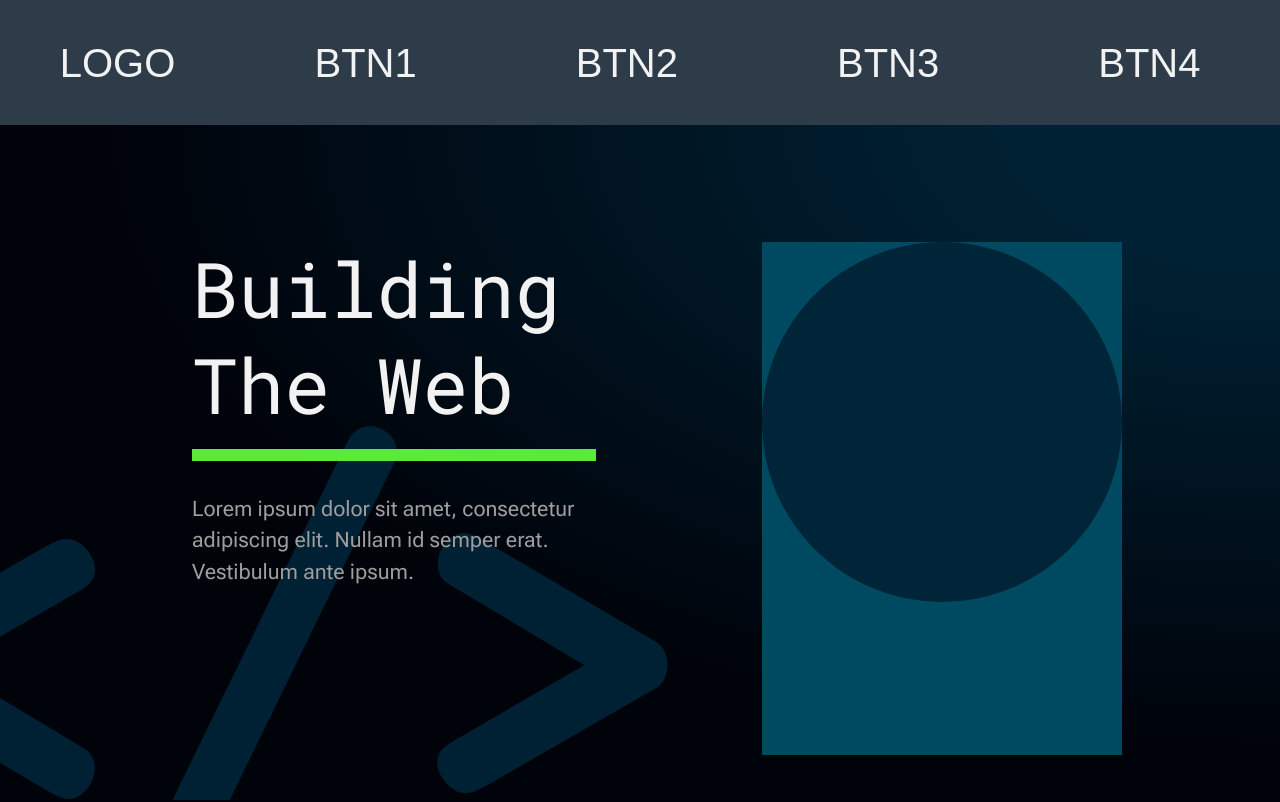
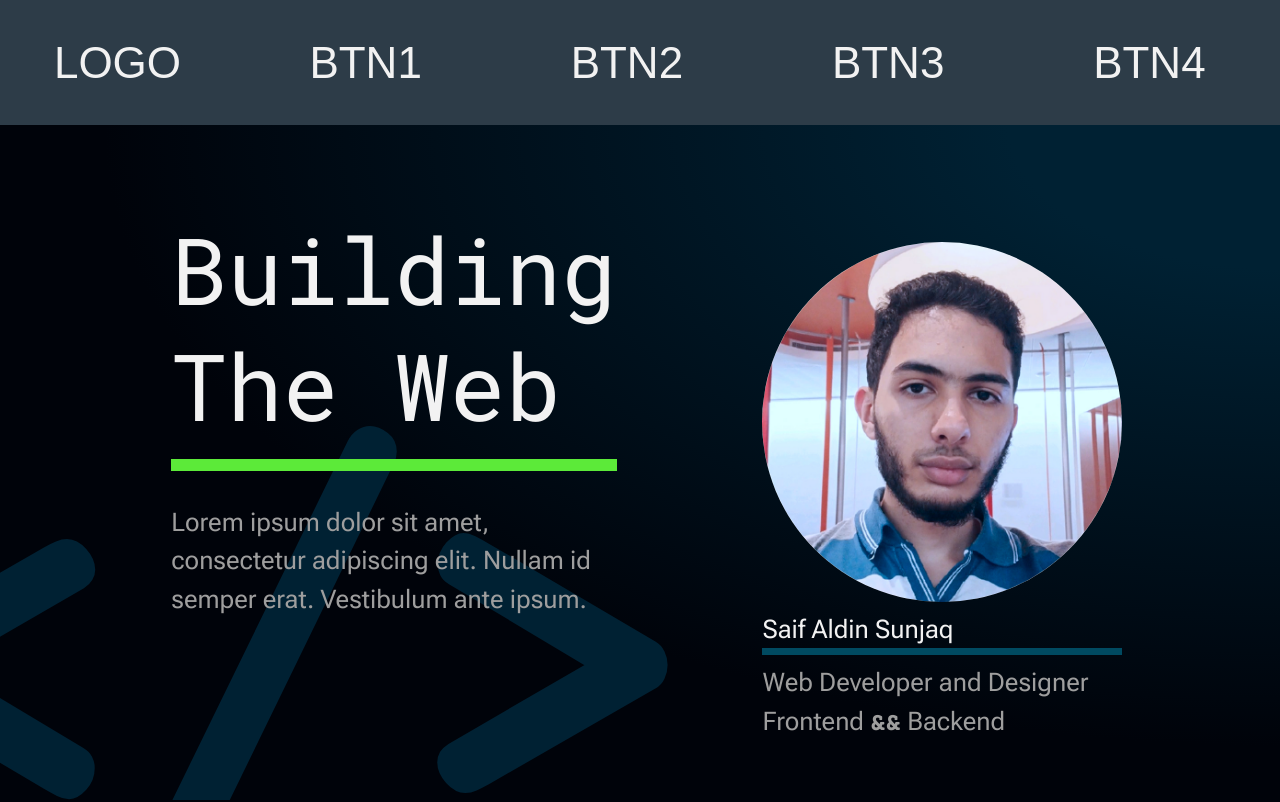
Before and after one commit to DaSmelterSaif/portfolio, a Vue app: page / in a window 1280 px wide. Shown: the top 802 px of the page. Built offline with nearby package versions, Linux system fonts and the light colour scheme; a web font is replaced by a local one.

Commit message:
added profilepic and fixed hero section

```diff
--- a/src/components/HeroSec.vue
+++ b/src/components/HeroSec.vue
@@ -11,14 +11,15 @@ export default {
     <!-- TODO - Fix vertical alignment (especially when pressing F11). -->
     <!--// TODO - Fix h1 growing more than needed. -->
     <section
-        class="grid lg:grid-rows-1 lg:grid-cols-2 grid-rows-auto xll:px-56 lg:px-28 relative -z-20 overflow-hidden bg-radial-[at_100%_0%] from-[#002133] from-15% to-bg-dark to-65% min-h-[calc(100vh-125px)]">
+        class="grid lg:grid-rows-1 lg:grid-cols-2 grid-rows-auto xll:px-56 lg:px-28 relative -z-20 overflow-hidden bg-radial-[at_100%_0%] from-[#002133] from-15% to-bg-dark to-65% min-h-[calc(100vh-125px)] lg:py-0 py-[5vh]">
 
         <div
-            class="flex xl:justify-center items-center lg:mt-0 lg:justify-start lg:mr-[8.333%] lg:ml-0 mx-[8.333vw] lg:min-h-full mt-[5vh]">
+            class="flex xl:justify-center items-center lg:justify-start lg:mr-[8.333%] lg:ml-0 mx-[8.333vw] lg:min-h-full">
             <!-- bg-blue-300/30 -->
             <div class="mb-[12vh] max-w-124 xl:ml-20 lg:ml-5">
                 <div class="border-b-12 border-solid border-primary pb-4">
-                    <h1 class="text-title text-text text-[clamp(var(--text-4xl),6vw,var(--text-8xl))] leading-tight">
+                    <h1
+                        class="text-title text-text text-[clamp(var(--text-4xl),6vw+1rem,var(--text-8xl))] leading-tight">
                         Building The Web</h1>
                 </div> <!-- lg:text-xl xl:text-2xl -->
                 <p class="text-body text-body-font text-text-muted mt-8">
@@ -34,8 +35,15 @@ export default {
         <div class="flex justify-center items-center"> <!-- bg-amber-300/30 -->
             <!-- w-105 -->
             <div
-                class="bg-highlight xll:w-[23vw] 2xl:mt-[3vh] 2xl:ml-[8vw] 2xl:h-auto 2xl:w-97.75 2xl:aspect-391/557 xl:h-auto xl:w-90 xl:aspect-391/557 lg:mt-[9vh] lg:w-90 lg:h-auto lg:aspect-391/557 lg:ml-[6vw] md:w-[70vw] h-auto w-[80vw] m-0 aspect-391/557">
-                <div class="bg-bg-light w-full aspect-square rounded-full"></div>
+                class="xll:w-[23vw] 2xl:mt-[3vh] 2xl:ml-[8vw] 2xl:h-auto 2xl:w-97.75 2xl:aspect-391/557 xl:h-auto xl:w-90 xl:aspect-391/557 lg:mt-[9vh] lg:w-90 lg:ml-[6vw] w-[70vw] m-0">
+                <img class="w-full aspect-square rounded-full" src="/ProfilePic.jpg">
+                <div class="w-full border-b-7 border-highlight my-2">
+                    <p class="text-body-font text-body text-text">Saif Aldin Sunjaq</p>
+                </div>
+                <ul class="list-none text-body-font text-body text-text-muted">
+                    <li>Web Developer and Designer</li>
+                    <li>Frontend <span class="font-courier font-bold">&&</span> Backend</li>
+                </ul>
             </div>
             <!-- 2xl:ml-[20vw] -->
         </div>
--- a/src/components/NavBar.vue
+++ b/src/components/NavBar.vue
@@ -11,12 +11,17 @@ export default {
 <template>
     <!-- TODO - Change hamburger icon. -->
     <nav class="flex flex-row w-full h-31.25 bg-bg-db-light text-text select-none">
-        <a href="#" class="text-nav-link w-58.75 flex justify-center items-center text-[2.5rem]">LOGO</a>
+        <a href="#"
+            class="text-nav-link w-58.75 flex justify-center items-center text-[clamp(2rem,2.5vw+1rem,2.75rem)]">LOGO</a>
         <div class="md:flex flex-row hidden flex-1">
-            <a href="#" class="text-nav-link flex-1 flex justify-center items-center text-[2.5rem]">BTN1</a>
-            <a href="#" class="text-nav-link flex-1 flex justify-center items-center text-[2.5rem]">BTN2</a>
-            <a href="#" class="text-nav-link flex-1 flex justify-center items-center text-[2.5rem]">BTN3</a>
-            <a href="#" class="text-nav-link flex-1 flex justify-center items-center text-[2.5rem]">BTN4</a>
+            <a href="#"
+                class="text-nav-link flex-1 flex justify-center items-center text-[clamp(2rem,2.5vw+1rem,2.75rem)]">BTN1</a>
+            <a href="#"
+                class="text-nav-link flex-1 flex justify-center items-center text-[clamp(2rem,2.5vw+1rem,2.75rem)]">BTN2</a>
+            <a href="#"
+                class="text-nav-link flex-1 flex justify-center items-center text-[clamp(2rem,2.5vw+1rem,2.75rem)]">BTN3</a>
+            <a href="#"
+                class="text-nav-link flex-1 flex justify-center items-center text-[clamp(2rem,2.5vw+1rem,2.75rem)]">BTN4</a>
         </div>
         <button class="text-nav-link text-[2.5rem] md:hidden inline-block ml-auto w-31.25">☰</button>
     </nav>
--- a/src/style.css
+++ b/src/style.css
@@ -2,6 +2,7 @@
 @import url("https://fonts.googleapis.com/css2?family=Roboto+Mono&display=swap");
 @import url("https://fonts.googleapis.com/css2?family=Roboto+Flex:opsz,XOPQ,XTRA,YOPQ,YTDE,YTFI,YTLC,YTUC@8..144,96,468,79,-203,738,514,712&display=swap");
 @import url("https://fonts.googleapis.com/css2?family=Quicksand:wght@700&display=swap");
+@import url("https://fonts.googleapis.com/css2?family=Courier+Prime:wght@700&display=swap");
 @import "tailwindcss";
 
 @theme {
@@ -29,7 +30,9 @@
 
   --text-3_5xl: 2rem;
 
-  --text-body-font: clamp(var(--text-xl), 1.666667vw, var(--text-4xl));
+  --text-body-font: clamp(var(--text-xl), 0.75vw + 1rem, var(--text-4xl));
+
+  --font-courier: "Courier Prime", monospace;
 }
 
 /* TODO - Remove font-size attributes */
@@ -54,8 +57,17 @@
     font-optical-sizing: auto;
     font-weight: 400;
     font-style: normal;
-    font-variation-settings: "slnt" 0, "wdth" 100, "GRAD" 0, "XOPQ" 96,
-      "XTRA" 468, "YOPQ" 79, "YTAS" 750, "YTDE" -203, "YTFI" 738, "YTLC" 514,
+    font-variation-settings:
+      "slnt" 0,
+      "wdth" 100,
+      "GRAD" 0,
+      "XOPQ" 96,
+      "XTRA" 468,
+      "YOPQ" 79,
+      "YTAS" 750,
+      "YTDE" -203,
+      "YTFI" 738,
+      "YTLC" 514,
       "YTUC" 712;
   }
 
```
Also changed, not shown: public/ProfilePic.jpg (added).
